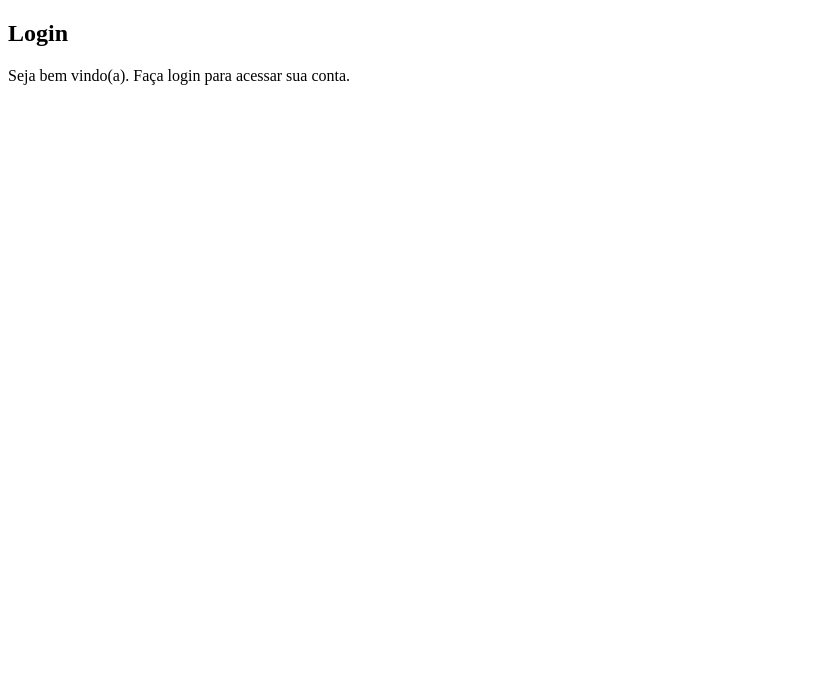
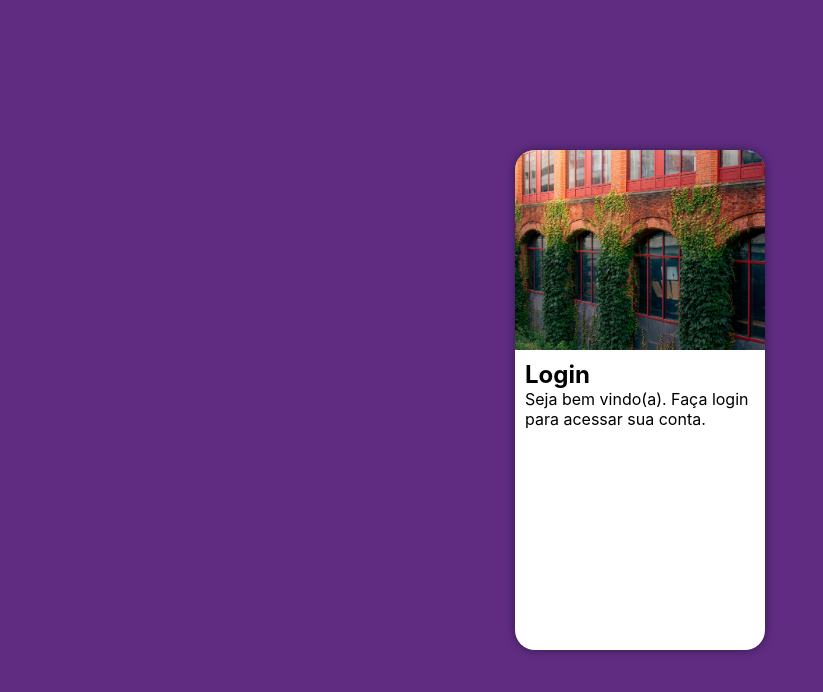
Before and after one commit to CarlaGeo/Projeto-Tela-login, a plain HTML site: page index.html in a window 1280 px wide. Shown: the whole page, without its empty margins (0-823 px from the left). Drawn offline with Linux system fonts and the light colour scheme.

Commit message:
css tela login

```diff
--- a/css/style.css
+++ b/css/style.css
@@ -5,3 +5,49 @@
 verde #49a09d
 lilás #5f2c82
 */
+*{
+    font-family: -apple-system, BlinkMacSystemFont, 'Segoe UI', Roboto, Oxygen, Ubuntu, Cantarell, 'Open Sans', 'Helvetica Neue', sans-serif;
+    margin: 0px;
+    padding: 0px;
+    box-sizing: border-box;
+}
+
+body, html{
+    background-color:#5f2c82;
+    height: 100vh;
+    width: 100vw;
+}
+
+main{
+    position: relative;
+    height: 100vh;
+    width: 100vw;
+}
+
+section#login{
+    position: absolute;
+    top: 50%;
+    left: 50%;
+    transform: translate(-50%, -50%);
+    overflow: hidden; /*toda imagem fora da borda da section vai ser escondida*/
+    background-color: white;
+    width: 250px;
+    height: 500px;
+    border-radius: 20px;
+    box-shadow: 0px 0px 10px rgba(0, 0, 0, 0.450);
+
+}
+
+section#login > div#imagem{
+    display: block;
+    background: #5f2c82 url(../img/predio.jpg) no-repeat;
+    background-size: cover;
+    background-position: left center;
+    height: 200px;
+}
+
+section#login > div#formulario{
+    display: block;
+    padding: 10px;
+
+}
--- a/index.html
+++ b/index.html
@@ -3,7 +3,7 @@
 <head>
     <meta charset="UTF-8">
     <meta name="viewport" content="width=device-width, initial-scale=1.0">
-    <title>Document</title>
+    <title>Tela de Login</title>
     <link rel="stylesheet" href="css/style.css">
 </head>
 <body>
```
